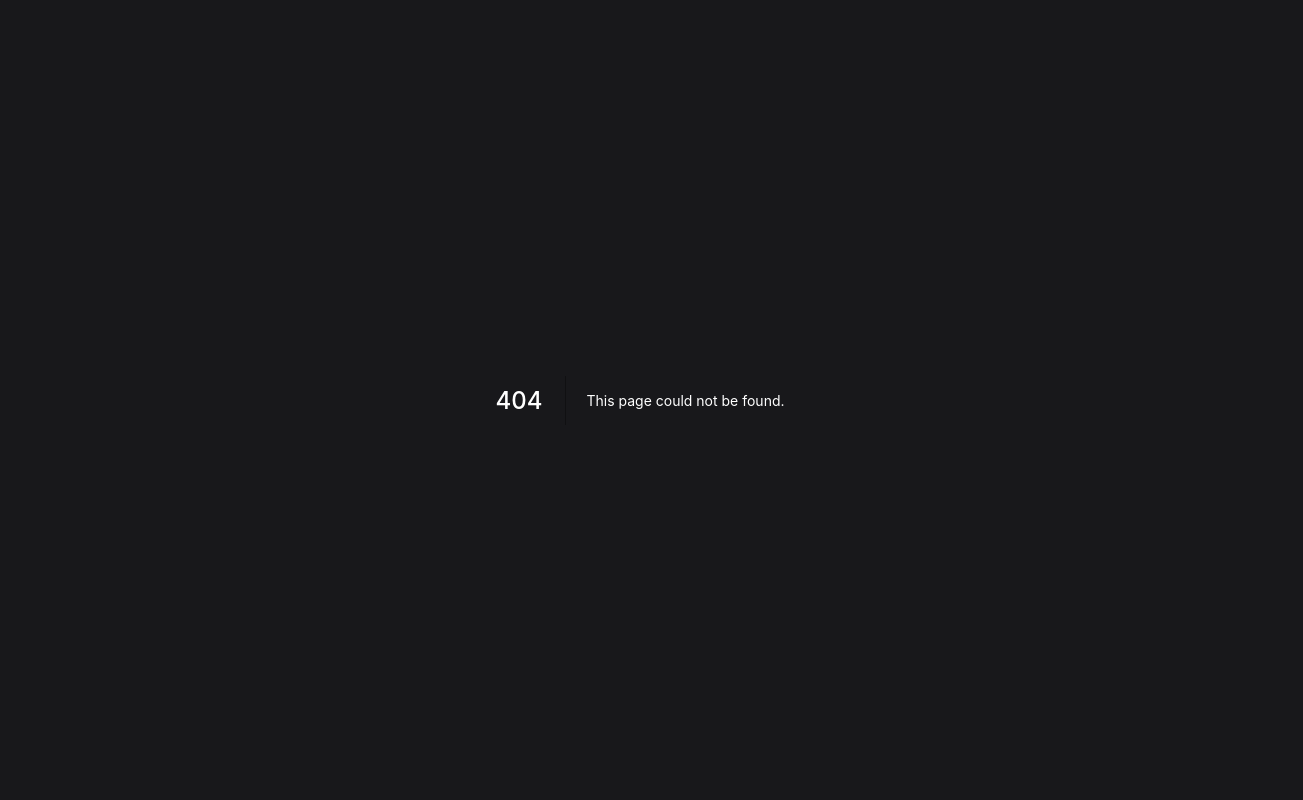
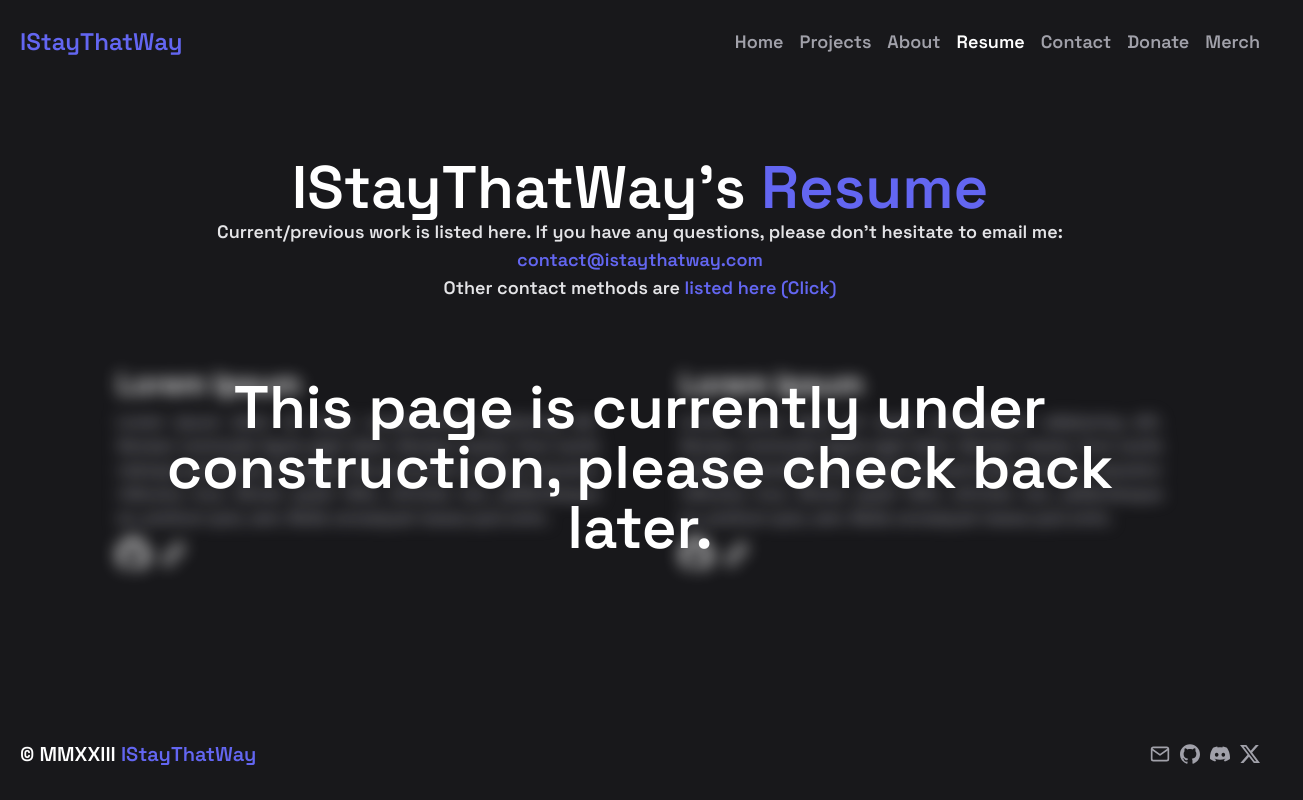
Before and after one commit to IStayThatWayCoding/istaythatway.com, a Next.js app: page /resume in a window 1280 px wide. Before the commit this address had no page. Shown: the whole page, 1303 px wide, since content can reach past the window. Built offline with nearby package versions, Linux system fonts and the light colour scheme.

Commit message:
resume page

```diff
--- a/components/navbar.js
+++ b/components/navbar.js
@@ -62,6 +62,11 @@ export default function Navbar() {
                     {/* <a href="https://docs.google.com/document/d/1-oJ24ZwIc71zgaARjS6fhlZuoKKmuGIHNfq7OFhpYiw/edit?usp=sharing" className="w-full sm:w-auto flex-none text-gray-400 hover:text-white duration-200 text-md py-2 rounded mr-auto mr-0@m" arget="_blank" rel="noopener noreferrer">
                         Resume
                     </a> */}
+                    <NavLink href="/resume">
+                        <a className="w-full sm:w-auto flex-none hover:text-white duration-200 text-md py-2 rounded mr-auto mr-0@m">
+                            Resume
+                        </a>
+                    </NavLink>
                     <NavLink href="/contact">
                         <a className="w-full sm:w-auto flex-none hover:text-white duration-200 text-md py-2 rounded mr-auto mr-0@m">
                             Contact
--- /dev/null
+++ b/pages/resume.js
@@ -0,0 +1,83 @@
+import Layout from "../layout/layout";
+import { motion } from "framer-motion";
+
+export default function Resume() {
+const currentColor = '4F46E5'
+return (
+    <Layout title="My Resume">
+        <div className="flex flex-grow items-center">
+            <div className="w-full">
+                <div className="container flex mx-auto justify-center">
+                    <motion.div initial={{ opacity: 0 }} animate={{ opacity: [0, 1] }} transition={{ duration: 0.5 }}>
+                        <div className="text-center">
+                            <h1 className="md:text-6xl text-3xl font-bold">
+                                IStayThatWay's <span className="text-indigo-500">Resume</span>
+                            </h1>
+                            <p className="text-gray-200 text-lg font-medium px-4">
+                                Current/previous work is listed here. If you have any questions, please don't hesitate to email me: <br/><a href="mailto:contact@istaythatway.com" target="_blank">contact@istaythatway.com</a><br/>Other contact methods are <a href="https://istaythatway.com/contact" target="_self">listed here (Click)</a>
+                            </p>
+                        </div>
+                        <div className="relative w-11/12 mx-auto overflow-auto">
+                            <div className="absolute h-full w-full p-20 z-20">
+                                <div className="flex items-center justify-center h-full w-full p-4">
+                                    <div className="text-center space-y-1">
+                                        <h1 className="md:text-6xl text-3xl font-bold text-center">
+                                            This page is currently under construction, please check back later.
+                                        </h1>
+                                    </div>
+                                </div>
+                            </div>
+                            <div className="w-full grid gap-20 grid-cols-1 md:grid-cols-2 blur md:p-16 p-4">
+                                <div className="flex-grow space-y-2">
+                                    <h1 className="text-3xl font-bold">Lorem Ipsum</h1>
+                                    <p className="text-gray-400 py- text-justify">
+                                        Lorem ipsum dolor sit amet, consectetuer adipiscing elit. Aenean commodo ligula eget dolor. Aenean massa. Cum sociis natoque penatibus et magnis dis parturient montes, nascetur ridiculus mus. Donec quam felis, ultricies nec, pellentesque eu, pretium quis, sem. Nulla consequat massa quis enim.
+                                    </p>
+                                    <div className="flex space-x-2">
+                                        <a className="rounded-full" href="#" target="_blank">
+                                            <svg className="h-8 w-8" fill="#fff" viewBox="0 0 24 24" xmlns="http://www.w3.org/2000/svg">
+                                                <title>GitHub</title>
+                                                <path d="M12 .297c-6.63 0-12 5.373-12 12 0 5.303 3.438 9.8 8.205 11.385.6.113.82-.258.82-.577 0-.285-.01-1.04-.015-2.04-3.338.724-4.042-1.61-4.042-1.61C4.422 18.07 3.633 17.7 3.633 17.7c-1.087-.744.084-.729.084-.729 1.205.084 1.838 1.236 1.838 1.236 1.07 1.835 2.809 1.305 3.495.998.108-.776.417-1.305.76-1.605-2.665-.3-5.466-1.332-5.466-5.93 0-1.31.465-2.38 1.235-3.22-.135-.303-.54-1.523.105-3.176 0 0 1.005-.322 3.3 1.23.96-.267 1.98-.399 3-.405 1.02.006 2.04.138 3 .405 2.28-1.552 3.285-1.23 3.285-1.23.645 1.653.24 2.873.12 3.176.765.84 1.23 1.91 1.23 3.22 0 4.61-2.805 5.625-5.475 5.92.42.36.81 1.096.81 2.22 0 1.606-.015 2.896-.015 3.286 0 .315.21.69.825.57C20.565 22.092 24 17.592 24 12.297c0-6.627-5.373-12-12-12"/>
+                                            </svg>
+                                        </a>
+                                        <a className="rounded-full" href="#" target="_blank">
+                                            <svg className="h-8 w-8" fill="#fff" viewBox="0 0 24 24" xmlns="http://www.w3.org/2000/svg">
+                                                <title>Link</title>
+                                                <path d="M14.8284 12L16.2426 13.4142L19.071 10.5858C20.6331 9.02365 20.6331 6.49099 19.071 4.9289C17.509 3.3668 14.9763 3.3668 13.4142 4.9289L10.5858 7.75732L12 9.17154L14.8284 6.34311C15.6095 5.56206 16.8758 5.56206 17.6568 6.34311C18.4379 7.12416 18.4379 8.39049 17.6568 9.17154L14.8284 12Z" />
+                                                <path d="M12 14.8285L13.4142 16.2427L10.5858 19.0711C9.02372 20.6332 6.49106 20.6332 4.92896 19.0711C3.36686 17.509 3.36686 14.9764 4.92896 13.4143L7.75739 10.5858L9.1716 12L6.34317 14.8285C5.56212 15.6095 5.56212 16.8758 6.34317 17.6569C7.12422 18.4379 8.39055 18.4379 9.1716 17.6569L12 14.8285Z" />
+                                                <path d="M14.8285 10.5857C15.219 10.1952 15.219 9.56199 14.8285 9.17147C14.4379 8.78094 13.8048 8.78094 13.4142 9.17147L9.1716 13.4141C8.78107 13.8046 8.78107 14.4378 9.1716 14.8283C9.56212 15.2188 10.1953 15.2188 10.5858 14.8283L14.8285 10.5857Z" />
+                                            </svg>
+                                        </a>
+                                    </div>
+                                </div>
+                                <div className="flex-grow space-y-2">
+                                    <h1 className="text-3xl font-bold">Lorem Ipsum</h1>
+                                    <p className="text-gray-400 py- text-justify">
+                                        Lorem ipsum dolor sit amet, consectetuer adipiscing elit. Aenean commodo ligula eget dolor. Aenean massa. Cum sociis natoque penatibus et magnis dis parturient montes, nascetur ridiculus mus. Donec quam felis, ultricies nec, pellentesque eu, pretium quis, sem. Nulla consequat massa quis enim.
+                                    </p>
+                                    <div className="flex space-x-2">
+                                        <a className="rounded-full" href="#" target="_blank">
+                                            <svg className="h-8 w-8" fill="#fff" viewBox="0 0 24 24" xmlns="http://www.w3.org/2000/svg">
+                                                <title>GitHub</title>
+                                                <path d="M12 .297c-6.63 0-12 5.373-12 12 0 5.303 3.438 9.8 8.205 11.385.6.113.82-.258.82-.577 0-.285-.01-1.04-.015-2.04-3.338.724-4.042-1.61-4.042-1.61C4.422 18.07 3.633 17.7 3.633 17.7c-1.087-.744.084-.729.084-.729 1.205.084 1.838 1.236 1.838 1.236 1.07 1.835 2.809 1.305 3.495.998.108-.776.417-1.305.76-1.605-2.665-.3-5.466-1.332-5.466-5.93 0-1.31.465-2.38 1.235-3.22-.135-.303-.54-1.523.105-3.176 0 0 1.005-.322 3.3 1.23.96-.267 1.98-.399 3-.405 1.02.006 2.04.138 3 .405 2.28-1.552 3.285-1.23 3.285-1.23.645 1.653.24 2.873.12 3.176.765.84 1.23 1.91 1.23 3.22 0 4.61-2.805 5.625-5.475 5.92.42.36.81 1.096.81 2.22 0 1.606-.015 2.896-.015 3.286 0 .315.21.69.825.57C20.565 22.092 24 17.592 24 12.297c0-6.627-5.373-12-12-12"/>
+                                            </svg>
+                                        </a>
+                                        <a className="rounded-full" href="#" target="_blank">
+                                            <svg className="h-8 w-8" fill="#fff" viewBox="0 0 24 24" xmlns="http://www.w3.org/2000/svg">
+                                                <title>Link</title>
+                                                <path d="M14.8284 12L16.2426 13.4142L19.071 10.5858C20.6331 9.02365 20.6331 6.49099 19.071 4.9289C17.509 3.3668 14.9763 3.3668 13.4142 4.9289L10.5858 7.75732L12 9.17154L14.8284 6.34311C15.6095 5.56206 16.8758 5.56206 17.6568 6.34311C18.4379 7.12416 18.4379 8.39049 17.6568 9.17154L14.8284 12Z" />
+                                                <path d="M12 14.8285L13.4142 16.2427L10.5858 19.0711C9.02372 20.6332 6.49106 20.6332 4.92896 19.0711C3.36686 17.509 3.36686 14.9764 4.92896 13.4143L7.75739 10.5858L9.1716 12L6.34317 14.8285C5.56212 15.6095 5.56212 16.8758 6.34317 17.6569C7.12422 18.4379 8.39055 18.4379 9.1716 17.6569L12 14.8285Z" />
+                                                <path d="M14.8285 10.5857C15.219 10.1952 15.219 9.56199 14.8285 9.17147C14.4379 8.78094 13.8048 8.78094 13.4142 9.17147L9.1716 13.4141C8.78107 13.8046 8.78107 14.4378 9.1716 14.8283C9.56212 15.2188 10.1953 15.2188 10.5858 14.8283L14.8285 10.5857Z" />
+                                            </svg>
+                                        </a>
+                                    </div>
+                                </div>
+                            </div>
+                        </div>
+                    </motion.div>
+                </div>
+            </div>
+        </div>
+    </Layout>
+)
+}
```
